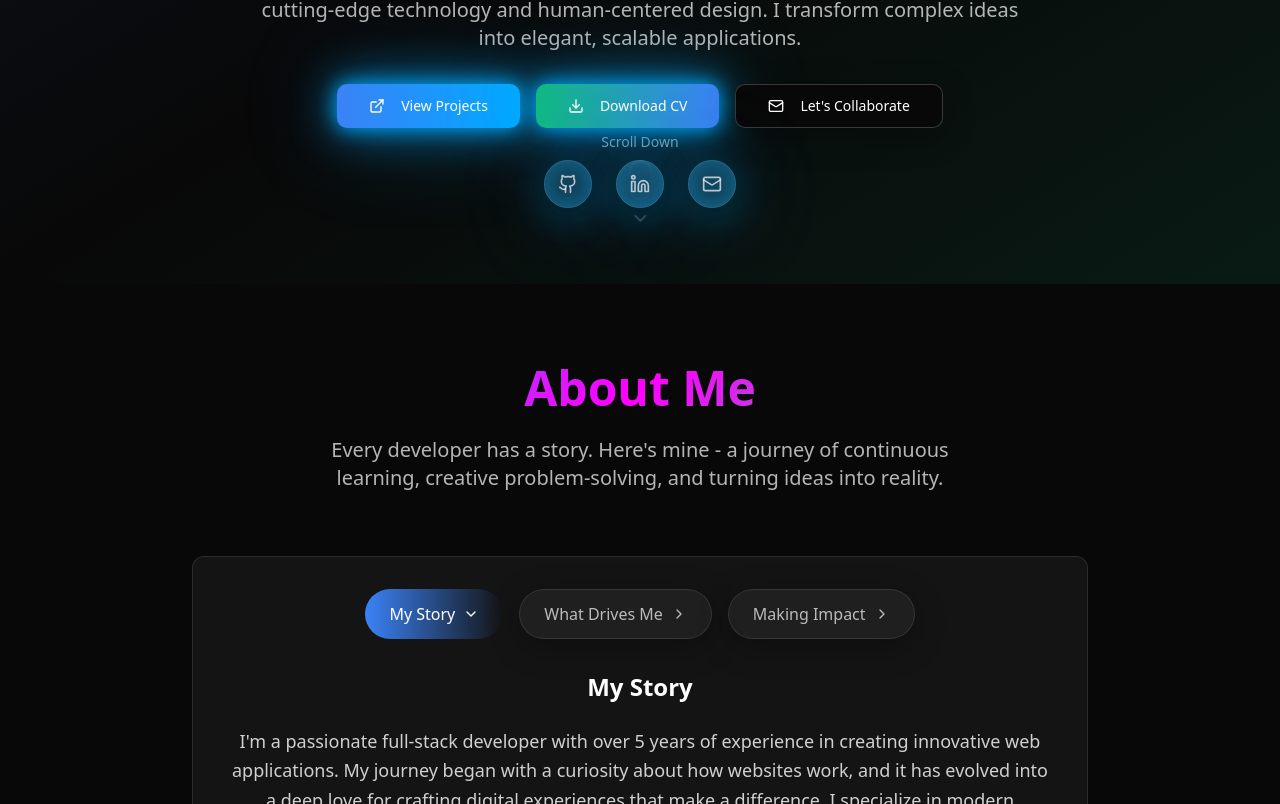
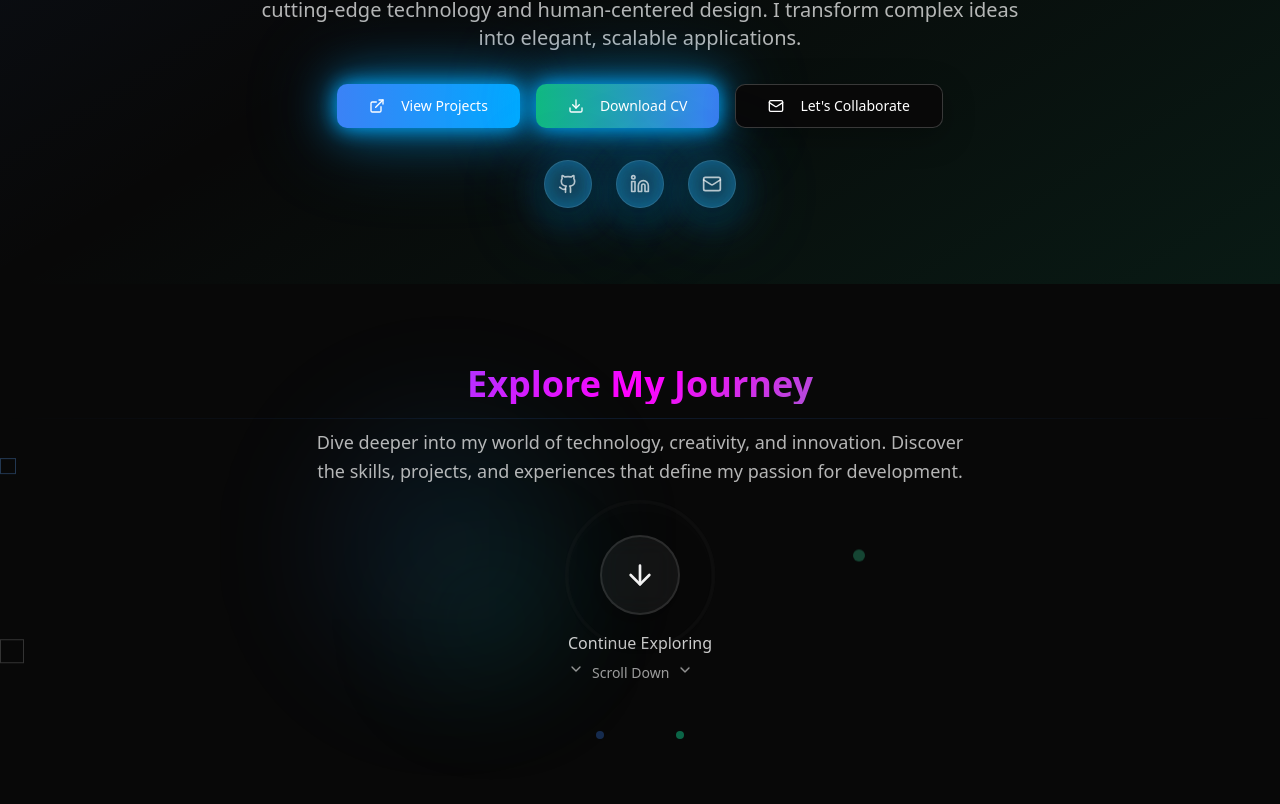
Before and after one commit to SaiSathwikAnchuri/portfolio, a React (Vite) app: page / in a window 1280 px wide. Shown: the part 516-1320 px from the top of the page. Built offline with nearby package versions, Linux system fonts and the light colour scheme.

Commit message:
Refactor: Move scroll down indicator
Move the scroll down indicator to be positioned after the hero section and before the about me section. Add background animations, designs, and colors to the hero section.

```diff
--- a/src/components/HeroSection.tsx
+++ b/src/components/HeroSection.tsx
@@ -2,7 +2,7 @@
 import React from 'react';
 import { Button } from '@/components/ui/button';
 import TypewriterText from './TypewriterText';
-import { Github, Linkedin, Mail, ExternalLink, Download, ChevronDown } from 'lucide-react';
+import { Github, Linkedin, Mail, ExternalLink, Download } from 'lucide-react';
 
 const HeroSection = () => {
   const typingTexts = [
@@ -110,17 +110,6 @@ const HeroSection = () => {
           </div>
         </div>
       </div>
-
-      {/* Enhanced Scroll Indicator */}
-      <div className="absolute bottom-8 left-1/2 transform -translate-x-1/2">
-        <div className="flex flex-col items-center space-y-2 animate-bounce">
-          <span className="text-white/60 text-sm font-medium">Scroll Down</span>
-          <div className="w-6 h-10 border-2 border-white/30 rounded-full flex justify-center relative">
-            <div className="w-1 h-3 bg-gradient-to-b from-blue-500 to-magenta-500 rounded-full mt-2 animate-pulse" />
-          </div>
-          <ChevronDown className="h-5 w-5 text-white/60 animate-pulse" />
-        </div>
-      </div>
     </section>
   );
 };
--- a/src/components/ParticleBackground.tsx
+++ b/src/components/ParticleBackground.tsx
@@ -1,4 +1,3 @@
-
 import React, { useEffect, useRef } from 'react';
 
 const ParticleBackground = () => {
@@ -19,9 +18,19 @@ const ParticleBackground = () => {
       size: number;
       color: string;
       alpha: number;
+      pulse: number;
     }> = [];
 
-    const colors = ['#00bfff', '#ff00ff', '#00ff80'];
+    const colors = [
+      '#00bfff', // Blue
+      '#ff00ff', // Magenta
+      '#00ff80', // Emerald
+      '#ff6b6b', // Coral
+      '#4ecdc4', // Teal
+      '#45b7d1', // Sky Blue
+      '#96ceb4', // Mint
+      '#feca57', // Yellow
+    ];
 
     const resizeCanvas = () => {
       canvas.width = window.innerWidth;
@@ -32,16 +41,17 @@ const ParticleBackground = () => {
       return {
         x: Math.random() * canvas.width,
         y: Math.random() * canvas.height,
-        vx: (Math.random() - 0.5) * 0.5,
-        vy: (Math.random() - 0.5) * 0.5,
-        size: Math.random() * 2 + 1,
+        vx: (Math.random() - 0.5) * 0.8,
+        vy: (Math.random() - 0.5) * 0.8,
+        size: Math.random() * 3 + 1,
         color: colors[Math.floor(Math.random() * colors.length)],
         alpha: Math.random() * 0.8 + 0.2,
+        pulse: Math.random() * Math.PI * 2,
       };
     };
 
     const initParticles = () => {
-      for (let i = 0; i < 50; i++) {
+      for (let i = 0; i < 80; i++) {
         particles.push(createParticle());
       }
     };
@@ -50,9 +60,18 @@ const ParticleBackground = () => {
       particles.forEach((particle) => {
         particle.x += particle.vx;
         particle.y += particle.vy;
+        particle.pulse += 0.02;
 
+        // Bounce off edges
         if (particle.x < 0 || particle.x > canvas.width) particle.vx *= -1;
         if (particle.y < 0 || particle.y > canvas.height) particle.vy *= -1;
+
+        // Keep particles in bounds
+        particle.x = Math.max(0, Math.min(canvas.width, particle.x));
+        particle.y = Math.max(0, Math.min(canvas.height, particle.y));
+
+        // Pulsing effect
+        particle.alpha = 0.3 + Math.sin(particle.pulse) * 0.3;
       });
     };
 
@@ -63,26 +82,44 @@ const ParticleBackground = () => {
         ctx.save();
         ctx.globalAlpha = particle.alpha;
         ctx.fillStyle = particle.color;
-        ctx.shadowBlur = 10;
+        ctx.shadowBlur = 15;
         ctx.shadowColor = particle.color;
+
+        // Main particle
         ctx.beginPath();
         ctx.arc(particle.x, particle.y, particle.size, 0, Math.PI * 2);
         ctx.fill();
+
+        // Glow effect
+        ctx.globalAlpha = particle.alpha * 0.3;
+        ctx.beginPath();
+        ctx.arc(particle.x, particle.y, particle.size * 2, 0, Math.PI * 2);
+        ctx.fill();
+
         ctx.restore();
       });
 
-      // Draw connections
+      // Draw enhanced connections
       particles.forEach((particle, i) => {
         particles.slice(i + 1).forEach((otherParticle) => {
           const dx = particle.x - otherParticle.x;
           const dy = particle.y - otherParticle.y;
           const distance = Math.sqrt(dx * dx + dy * dy);
 
-          if (distance < 100) {
+          if (distance < 120) {
             ctx.save();
-            ctx.globalAlpha = (100 - distance) / 100 * 0.3;
-            ctx.strokeStyle = '#00bfff';
-            ctx.lineWidth = 0.5;
+            ctx.globalAlpha = (120 - distance) / 120 * 0.4;
+
+            // Create gradient line
+            const gradient = ctx.createLinearGradient(
+              particle.x, particle.y,
+              otherParticle.x, otherParticle.y
+            );
+            gradient.addColorStop(0, particle.color);
+            gradient.addColorStop(1, otherParticle.color);
+
+            ctx.strokeStyle = gradient;
+            ctx.lineWidth = 1;
             ctx.beginPath();
             ctx.moveTo(particle.x, particle.y);
             ctx.lineTo(otherParticle.x, otherParticle.y);
@@ -105,8 +142,30 @@ const ParticleBackground = () => {
 
     window.addEventListener('resize', resizeCanvas);
 
+    // Mouse interaction
+    const handleMouseMove = (e: MouseEvent) => {
+      const rect = canvas.getBoundingClientRect();
+      const mouseX = e.clientX - rect.left;
+      const mouseY = e.clientY - rect.top;
+
+      particles.forEach((particle) => {
+        const dx = mouseX - particle.x;
+        const dy = mouseY - particle.y;
+        const distance = Math.sqrt(dx * dx + dy * dy);
+
+        if (distance < 100) {
+          const force = (100 - distance) / 100;
+          particle.vx += (dx / distance) * force * 0.02;
+          particle.vy += (dy / distance) * force * 0.02;
+        }
+      });
+    };
+
+    canvas.addEventListener('mousemove', handleMouseMove);
+
     return () => {
       window.removeEventListener('resize', resizeCanvas);
+      canvas.removeEventListener('mousemove', handleMouseMove);
     };
   }, []);
 
--- /dev/null
+++ b/src/components/ScrollDownSection.tsx
@@ -0,0 +1,84 @@
+
+import React from 'react';
+import { ChevronDown, ArrowDown } from 'lucide-react';
+
+const ScrollDownSection = () => {
+  const scrollToAbout = () => {
+    const element = document.getElementById('about');
+    element?.scrollIntoView({ behavior: 'smooth' });
+  };
+
+  return (
+    <section className="py-20 relative overflow-hidden">
+      {/* Animated Background Elements */}
+      <div className="absolute inset-0">
+        {/* Gradient Orbs */}
+        <div className="absolute top-1/4 left-1/4 w-64 h-64 bg-gradient-to-r from-blue-500/20 to-cyan-500/20 rounded-full blur-3xl animate-pulse" />
+        <div className="absolute top-1/2 right-1/4 w-48 h-48 bg-gradient-to-r from-magenta-500/20 to-purple-500/20 rounded-full blur-3xl animate-pulse" style={{ animationDelay: '1s' }} />
+        <div className="absolute bottom-1/4 left-1/3 w-32 h-32 bg-gradient-to-r from-emerald-500/20 to-teal-500/20 rounded-full blur-3xl animate-pulse" style={{ animationDelay: '2s' }} />
+
+        {/* Floating Geometric Shapes */}
+        <div className="absolute top-1/3 left-1/6 w-4 h-4 border border-blue-400/30 rotate-45 floating-animation" />
+        <div className="absolute top-2/3 right-1/6 w-6 h-6 border border-magenta-400/30 floating-animation" style={{ animationDelay: '0.5s' }} />
+        <div className="absolute top-1/2 left-2/3 w-3 h-3 bg-emerald-400/30 rounded-full floating-animation" style={{ animationDelay: '1.5s' }} />
+
+        {/* Animated Lines */}
+        <div className="absolute top-1/4 left-0 w-full h-px bg-gradient-to-r from-transparent via-blue-500/30 to-transparent animate-pulse" />
+        <div className="absolute bottom-1/4 left-0 w-full h-px bg-gradient-to-r from-transparent via-magenta-500/30 to-transparent animate-pulse" style={{ animationDelay: '1s' }} />
+      </div>
+
+      <div className="container mx-auto px-6 relative z-10">
+        <div className="text-center space-y-12">
+          {/* Main Content */}
+          <div className="space-y-6">
+            <h2 className="text-3xl md:text-4xl font-bold text-gradient">
+              Explore My Journey
+            </h2>
+            <p className="text-lg text-white/70 max-w-2xl mx-auto leading-relaxed">
+              Dive deeper into my world of technology, creativity, and innovation.
+              Discover the skills, projects, and experiences that define my passion for development.
+            </p>
+          </div>
+
+          {/* Interactive Scroll Button */}
+          <div
+            onClick={scrollToAbout}
+            className="group cursor-pointer inline-flex flex-col items-center space-y-4 hover:scale-110 transition-all duration-500"
+          >
+            {/* Animated Circle */}
+            <div className="relative">
+              <div className="w-20 h-20 rounded-full glass-card border-2 border-gradient-to-r from-blue-500 to-magenta-500 flex items-center justify-center group-hover:border-white/40 transition-all duration-300">
+                <ArrowDown className="h-8 w-8 text-gradient group-hover:text-white transition-all duration-300" />
+              </div>
+
+              {/* Ripple Effect */}
+              <div className="absolute inset-0 rounded-full border-2 border-blue-500/20 animate-ping" />
+              <div className="absolute inset-0 rounded-full border-2 border-magenta-500/20 animate-ping" style={{ animationDelay: '0.5s' }} />
+            </div>
+
+            {/* Text */}
+            <div className="text-center space-y-2">
+              <p className="text-white/80 font-medium group-hover:text-white transition-colors duration-300">
+                Continue Exploring
+              </p>
+              <div className="flex items-center space-x-2 text-white/60 group-hover:text-white/80 transition-colors duration-300">
+                <ChevronDown className="h-4 w-4 animate-bounce" />
+                <span className="text-sm">Scroll Down</span>
+                <ChevronDown className="h-4 w-4 animate-bounce" style={{ animationDelay: '0.2s' }} />
+              </div>
+            </div>
+          </div>
+
+          {/* Decorative Elements */}
+          <div className="flex justify-center space-x-8 opacity-60">
+            <div className="w-2 h-2 bg-blue-500 rounded-full animate-pulse" />
+            <div className="w-2 h-2 bg-magenta-500 rounded-full animate-pulse" style={{ animationDelay: '0.3s' }} />
+            <div className="w-2 h-2 bg-emerald-500 rounded-full animate-pulse" style={{ animationDelay: '0.6s' }} />
+          </div>
+        </div>
+      </div>
+    </section>
+  );
+};
+
+export default ScrollDownSection;
--- a/src/index.css
+++ b/src/index.css
@@ -104,6 +104,10 @@
   .typing-cursor {
     animation: blink 1s infinite;
   }
+
+  .scroll-glow {
+    animation: scroll-glow 2s ease-in-out infinite;
+  }
 }
 
 @layer utilities {
@@ -150,6 +154,17 @@
   }
 }
 
+@keyframes scroll-glow {
+  0%, 100% {
+    box-shadow: 0 0 20px hsl(var(--neon-blue) / 0.3),
+                0 0 40px hsl(var(--neon-magenta) / 0.2);
+  }
+  50% {
+    box-shadow: 0 0 30px hsl(var(--neon-blue) / 0.6),
+                0 0 60px hsl(var(--neon-magenta) / 0.4);
+  }
+}
+
 .glow-pulse {
   animation: glow-pulse 3s ease-in-out infinite;
 }
--- a/src/pages/Index.tsx
+++ b/src/pages/Index.tsx
@@ -3,6 +3,7 @@ import React from 'react';
 import Navigation from '@/components/Navigation';
 import ParticleBackground from '@/components/ParticleBackground';
 import HeroSection from '@/components/HeroSection';
+import ScrollDownSection from '@/components/ScrollDownSection';
 import AboutSection from '@/components/AboutSection';
 import SkillsSection from '@/components/SkillsSection';
 import ProjectsSection from '@/components/ProjectsSection';
@@ -16,6 +17,7 @@ const Index = () => {
       <ParticleBackground />
       <Navigation />
       <HeroSection />
+      <ScrollDownSection />
       <AboutSection />
       <SkillsSection />
       <ProjectsSection />
```
